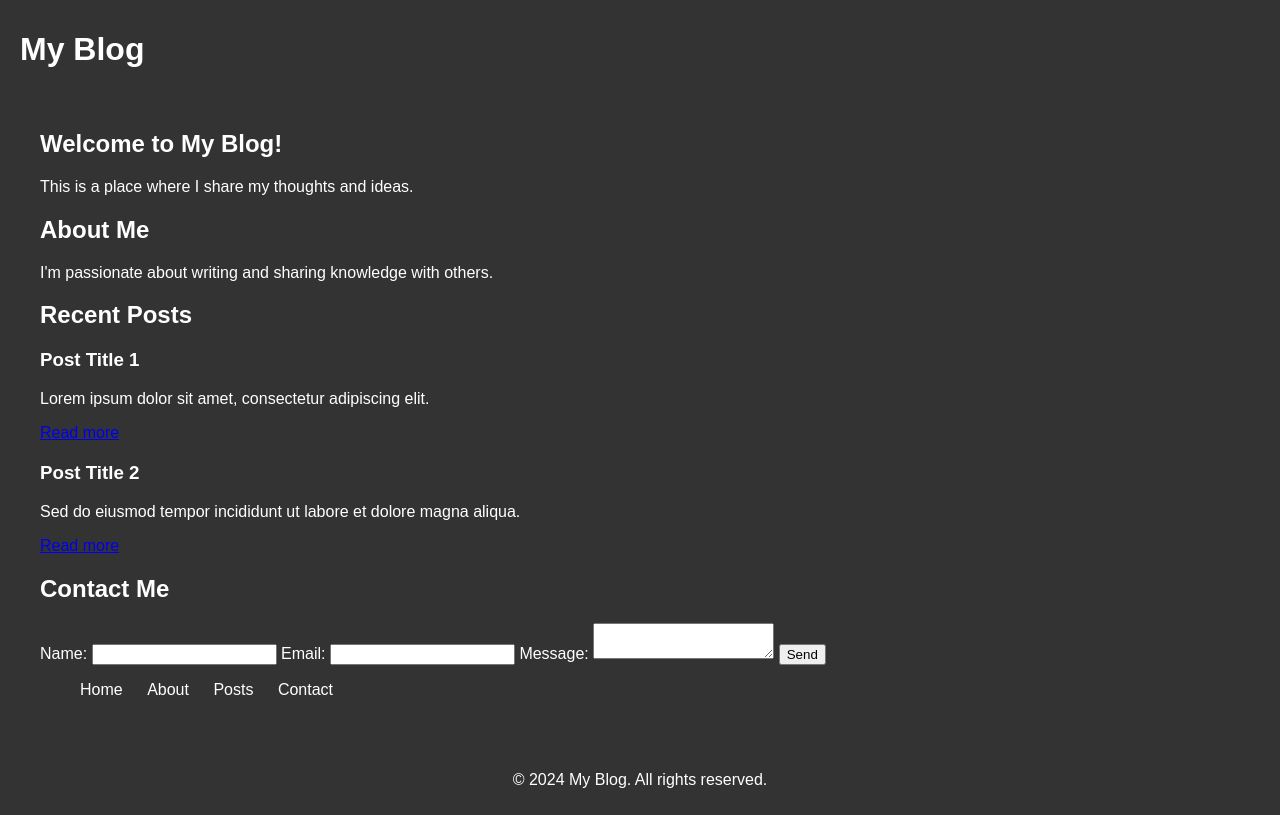
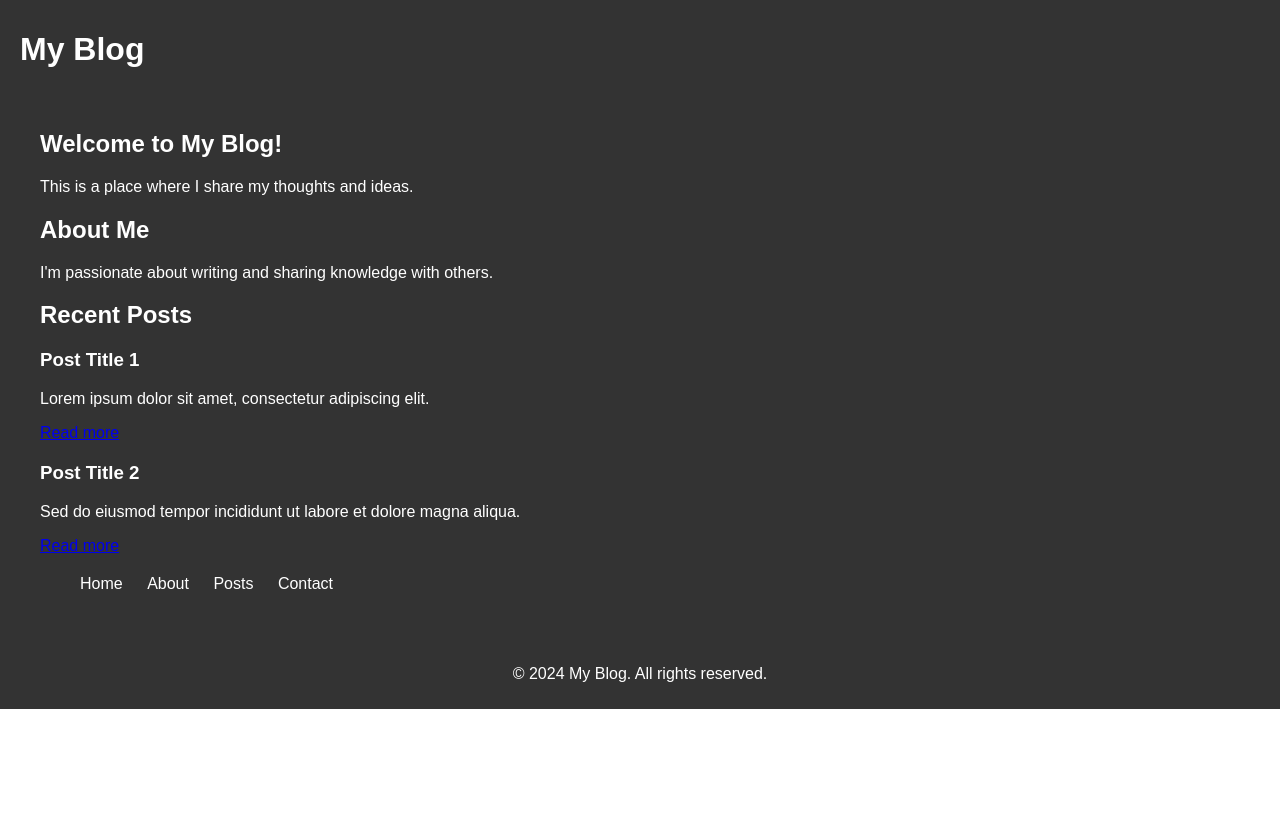
Before and after one commit to xhyzer/blogs, a plain HTML site: page index.html in a window 1280 px wide. Drawn offline with Linux system fonts and the light colour scheme; a script that the page names is missing.

Commit message:
Update index.html

```diff
--- a/index.html
+++ b/index.html
@@ -35,17 +35,6 @@
             </div>
             <!-- Add more posts as needed -->
         </section>
-
-        <section id="contact">
-            <h2>Contact Me</h2>
-            <form>
-                <label for="name">Name:</label>
-                <input type="text" id="name" name="name" required>
-                <label for="email">Email:</label>
-                <input type="email" id="email" name="email" required>
-                <label for="message">Message:</label>
-                <textarea id="message" name="message" required></textarea>
-                <button type="submit">Send</button>
                 <nav>
             <ul>
                 <li><a href="#home">Home</a></li>
```
